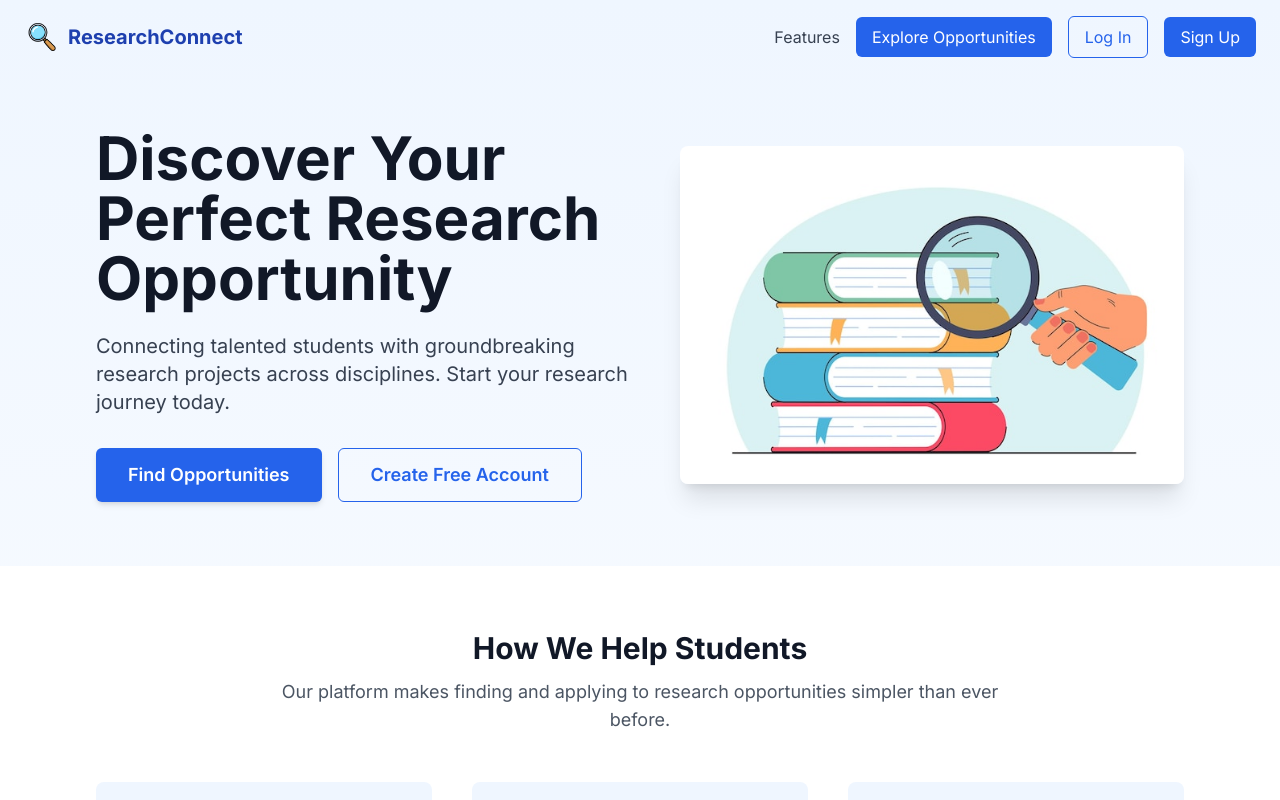
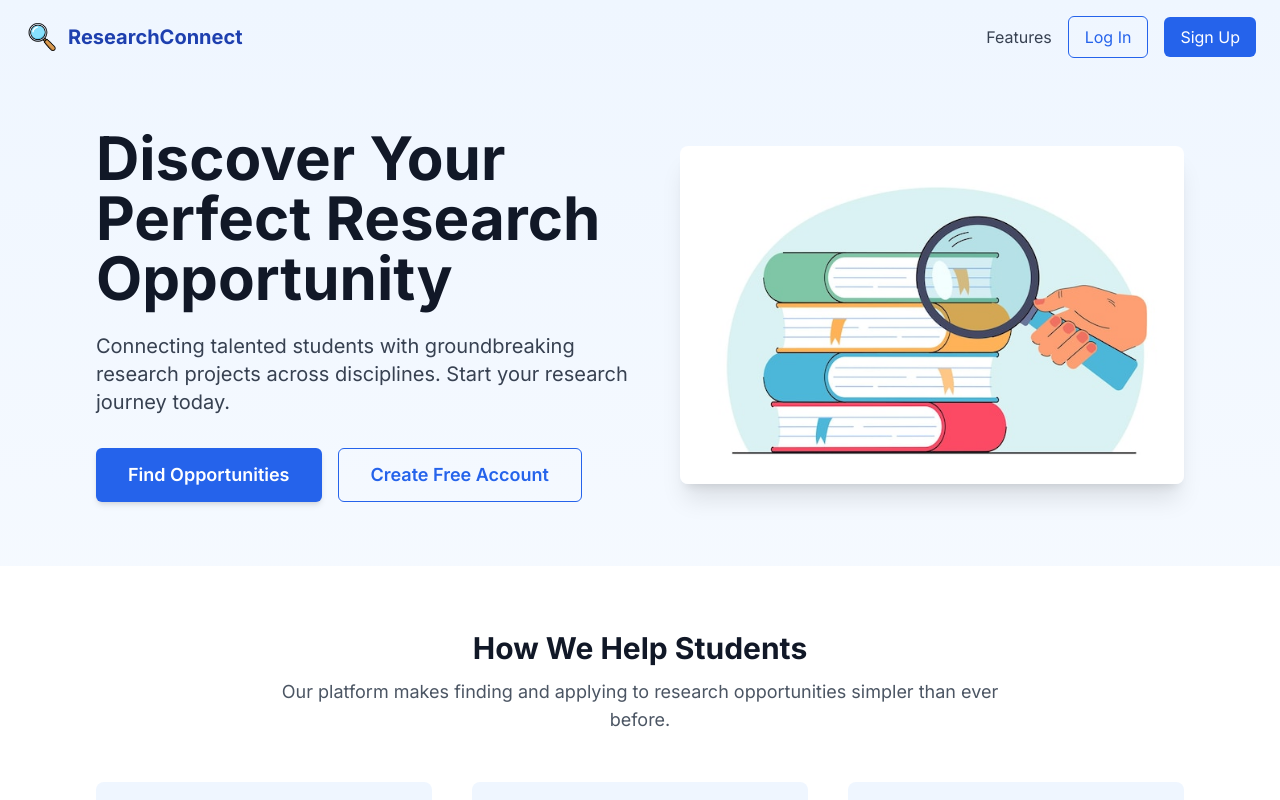
Before and after one commit to danielxies/atlas, a Next.js app: page / in a window 1280 px wide. Shown: the top 800 px of the page. Built offline with nearby package versions, Linux system fonts and the light colour scheme; no server answers.

Commit message:
header change

```diff
--- a/app/page.tsx
+++ b/app/page.tsx
@@ -46,12 +46,6 @@ export default function LandingPage() {
 
           ) : (
             <>
-              <button
-                className="bg-blue-600 text-white px-4 py-2 rounded-md hover:bg-blue-700 transition"
-                onClick={() => router.push('/opportunities')}
-              >
-                Explore Opportunities
-              </button>
               <button
                 className="border border-blue-600 text-blue-600 px-4 py-2 rounded-md hover:bg-blue-50 transition"
                 onClick={() => router.push('/login')}
```
